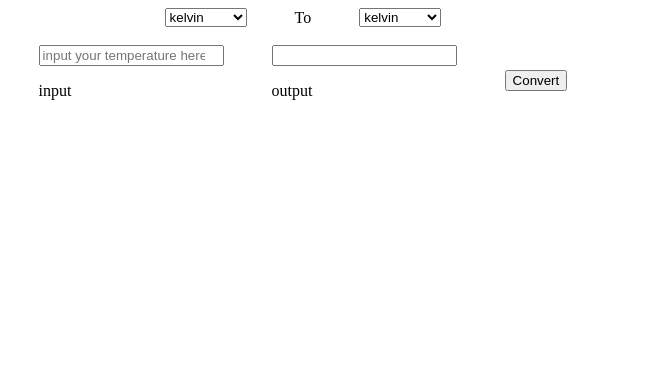
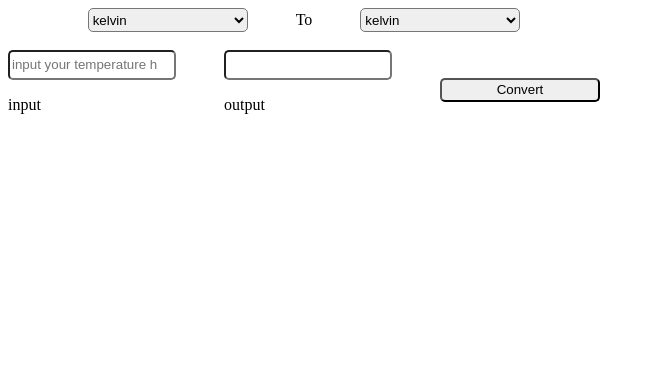
Before and after one commit to azanra/personal-temperature-converter, a plain HTML site: page index.html in a window 1280 px wide. Shown: the whole page, without its empty margins (0-655 px from the left). Drawn offline with Linux system fonts and the light colour scheme.

Commit message:
Adjust the size of the input, select, and button

```diff
--- a/style/style.css
+++ b/style/style.css
@@ -26,3 +26,11 @@
   align-items: center;
   gap: 3rem;
 }
+
+input,
+select,
+button {
+  width: 10rem;
+  height: 1.5rem;
+  border-radius: 5px;
+}
```
